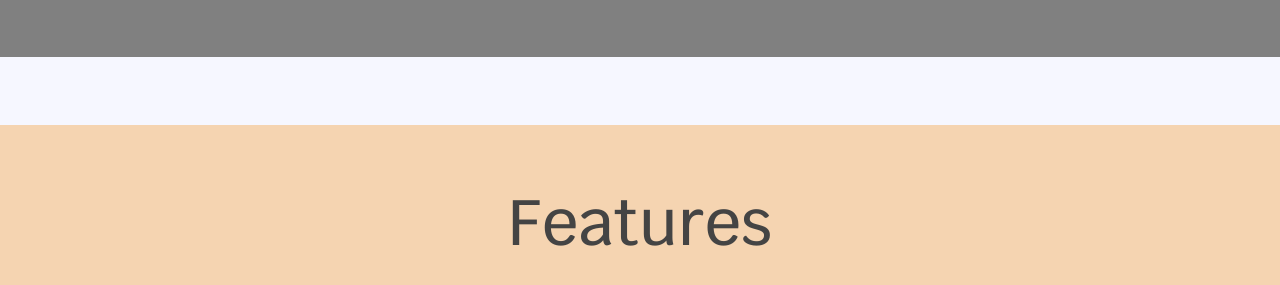
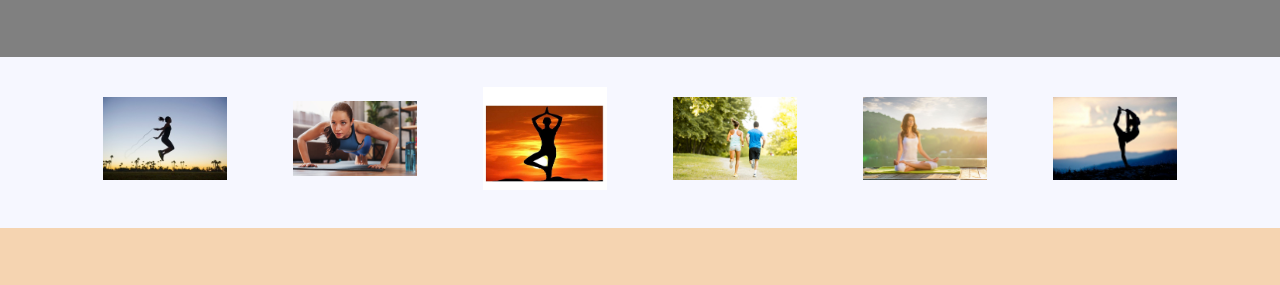
Before and after one commit to WceSahilOtari/SNAC, a plain HTML site: page landing_page/index.html in a window 1280 px wide. Shown: the part 1453-1738 px from the top of the page. Drawn offline with nearby package versions, Linux system fonts and the light colour scheme; files whose address does not match are found by name.

Commit message:
linked images

```diff
--- a/landing_page/index.html
+++ b/landing_page/index.html
@@ -132,27 +132,27 @@
         <div class="row">
 
           <div class="col-lg-2 col-md-4 col-6 d-flex align-items-center justify-content-center">
-            <img src="assets\img/img1.jpeg" class="img-fluid" alt="">
+            <img src="C:\Users\Admin\OneDrive\Desktop\Hackethon final repo\SNAC\landing_page\img\img1.jpeg" class="img-fluid" alt="">
           </div>
 
           <div class="col-lg-2 col-md-4 col-6 d-flex align-items-center justify-content-center">
-            <img src="assets\img/img2.jpeg" class="img-fluid" alt="">
+            <img src="C:\Users\Admin\OneDrive\Desktop\Hackethon final repo\SNAC\landing_page\img\img2.jpeg" class="img-fluid" alt="">
           </div>
 
           <div class="col-lg-2 col-md-4 col-6 d-flex align-items-center justify-content-center">
-            <img src="assets\img/img3.jpeg" class="img-fluid" alt="">
+            <img src="C:\Users\Admin\OneDrive\Desktop\Hackethon final repo\SNAC\landing_page\img\img3.jpeg" class="img-fluid" alt="">
           </div>
 
           <div class="col-lg-2 col-md-4 col-6 d-flex align-items-center justify-content-center">
-            <img src="assets\img/img4.jpeg" class="img-fluid" alt="">
+            <img src="C:\Users\Admin\OneDrive\Desktop\Hackethon final repo\SNAC\landing_page\img\img4.jpeg" class="img-fluid" alt="">
           </div>
 
           <div class="col-lg-2 col-md-4 col-6 d-flex align-items-center justify-content-center">
-            <img src="assets\img/img5.jpeg" class="img-fluid" alt="">
+            <img src="C:\Users\Admin\OneDrive\Desktop\Hackethon final repo\SNAC\landing_page\img\img5.jpeg" class="img-fluid" alt="">
           </div>
 
           <div class="col-lg-2 col-md-4 col-6 d-flex align-items-center justify-content-center">
-            <img src="	assets\img/img6.jpeg" class="img-fluid" alt="">
+            <img src="	C:\Users\Admin\OneDrive\Desktop\Hackethon final repo\SNAC\landing_page\img\img6.jpeg" class="img-fluid" alt="">
           </div>
 
         </div>
```
